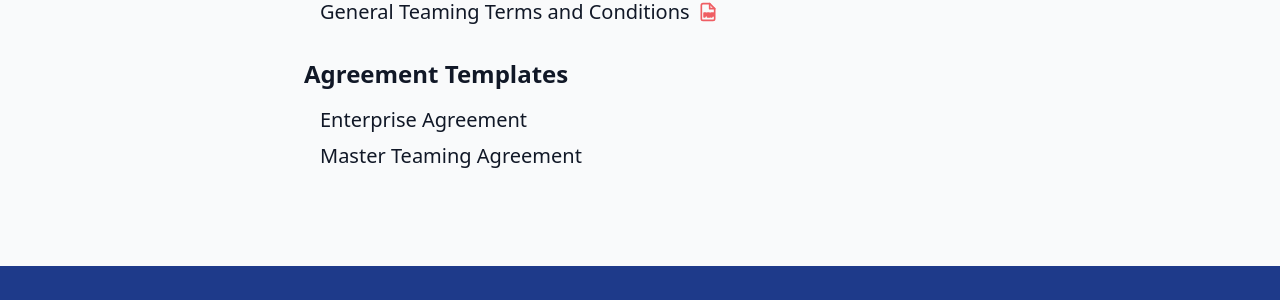
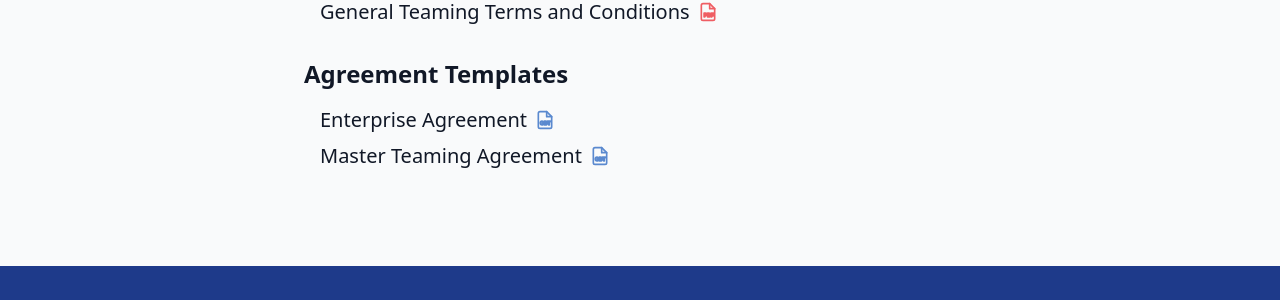
Before and after one commit to koslab/koslab.github.io, a Jekyll site: the page built from agreements/index.md, in a window 1280 px wide. Shown: the part 619-919 px from the top of the page. Built offline with Jekyll 4.4.1, drawn with Linux system fonts in a browser that asks for light colours.

Commit message:
added odt icon

```diff
--- a/agreements/index.md
+++ b/agreements/index.md
@@ -37,5 +37,5 @@ Standard legal frameworks and business documents to streamline our collaboration
 
 ## Agreement Templates
 
-- [Enterprise Agreement]({{ '/assets/agreements/enterprise-agreement-' | append: page.ea_version | append: '.odt' | relative_url }})
-- [Master Teaming Agreement]({{ '/assets/agreements/master-teaming-agreement-' | append: page.master_teaming_version | append: '.odt' | relative_url }})
+- [Enterprise Agreement]({{ '/assets/agreements/enterprise-agreement-' | append: page.ea_version | append: '.odt' | relative_url }}) ![ODT Icon]({{ '/assets/images/icons/odt.svg' | relative_url }}){: .icon-download }
+- [Master Teaming Agreement]({{ '/assets/agreements/master-teaming-agreement-' | append: page.master_teaming_version | append: '.odt' | relative_url }}) ![ODT Icon]({{ '/assets/images/icons/odt.svg' | relative_url }}){: .icon-download }
```
Also changed, not shown: assets/images/icons/odt.svg (added).
